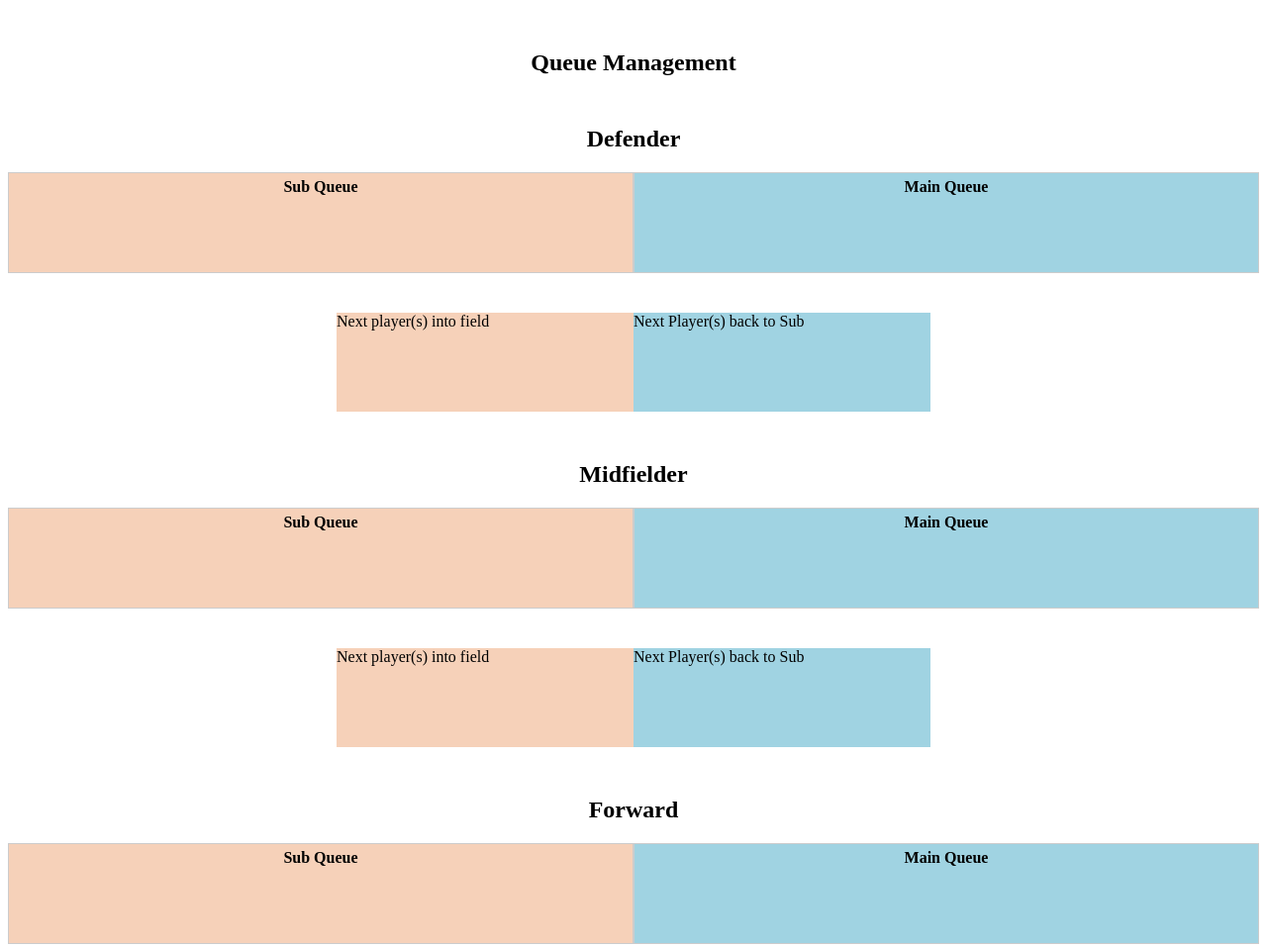
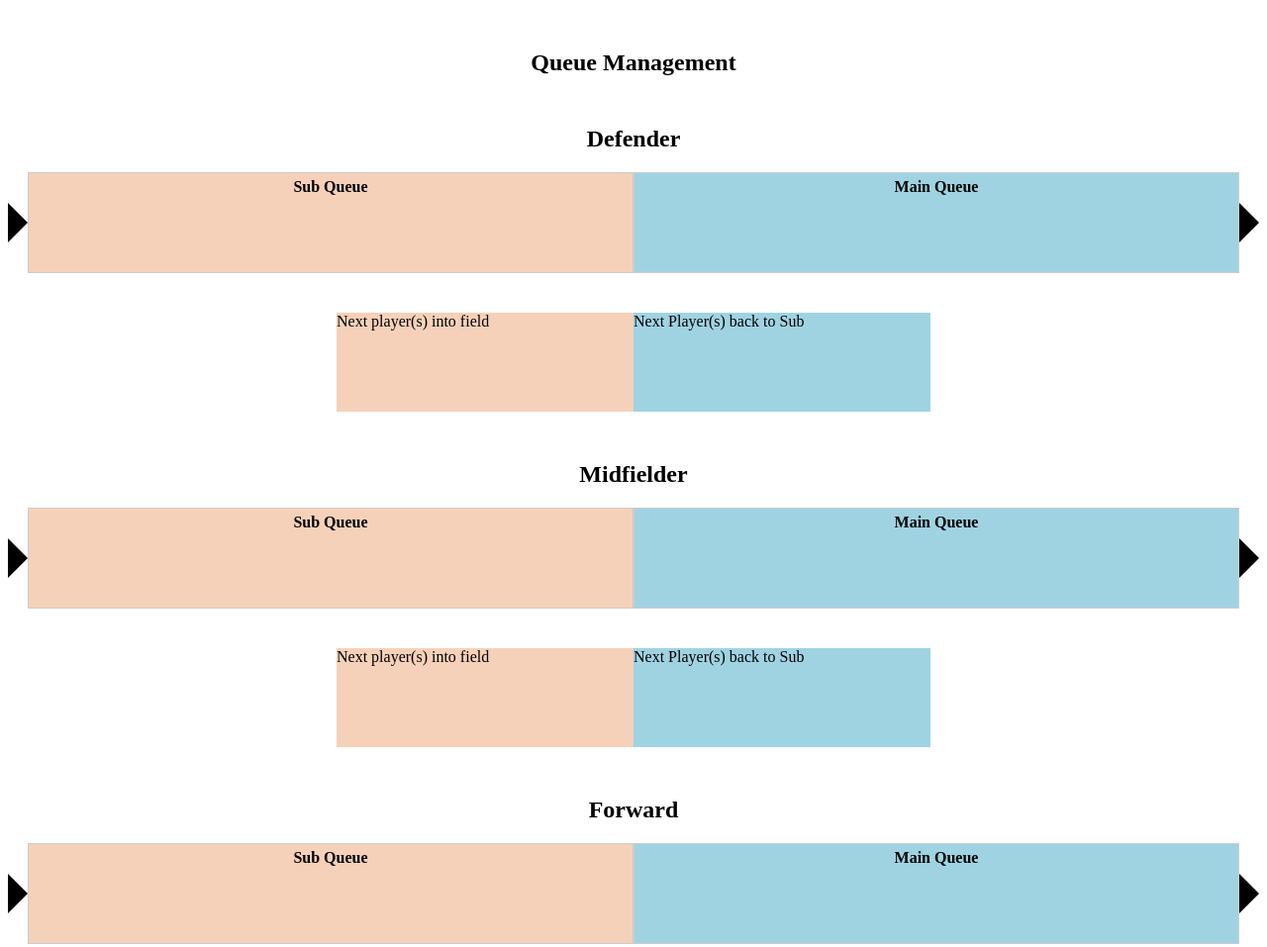
Before and after one commit to chaoqian/smurf-queue, a website: page index.html in a window 1280 px wide. Shown: the top 957 px of the page at 99% size. Drawn offline with Linux system fonts and the light colour scheme; a script that the page names is missing.

Commit message:
add arrow

```diff
--- a/index.html
+++ b/index.html
@@ -12,6 +12,7 @@
     <div class="container">
       <h2>Defender</h2>
       <div class="queue-wrapper">
+        <div class="shift-arrow"></div>
         <div class="queue sub-queue" id="subQueue">
           <div class="queue-label">Sub Queue</div>
           <div class="elements-wrapper" id="subQueueElements-D">
@@ -22,6 +23,7 @@
           <div class="elements-wrapper" id="mainQueueElements-D">
           </div>
         </div>
+        <div class="shift-arrow"></div>
       </div>
       <div id="shiftDisplayContainer">
         <div class="shift-section sub-queue" id="shiftToMainQueue">
@@ -38,6 +40,7 @@
     <div class="container">
       <h2>Midfielder</h2>
       <div class="queue-wrapper">
+        <div class="shift-arrow"></div>
         <div class="queue sub-queue" id="subQueue">
           <div class="queue-label">Sub Queue</div>
           <div class="elements-wrapper" id="subQueueElements-M">
@@ -48,6 +51,7 @@
           <div class="elements-wrapper" id="mainQueueElements-M">
           </div>
         </div>
+        <div class="shift-arrow"></div>
       </div>
       <div id="shiftDisplayContainer">
         <div class="shift-section sub-queue" id="shiftToMainQueue">
@@ -64,6 +68,7 @@
     <div class="container">
       <h2>Forward</h2>
       <div class="queue-wrapper">
+        <div class="shift-arrow"></div>
         <div class="queue sub-queue" id="subQueue">
           <div class="queue-label">Sub Queue</div>
           <div class="elements-wrapper" id="subQueueElements-F">
@@ -74,6 +79,7 @@
           <div class="elements-wrapper" id="mainQueueElements-F">
           </div>
         </div>
+        <div class="shift-arrow"></div>
       </div>
       <div id="shiftDisplayContainer">
         <div class="shift-section sub-queue" id="shiftToMainQueue">
--- a/style.css
+++ b/style.css
@@ -56,6 +56,17 @@ h1 {
   left: 0;
   right: 0;
   font-size: 16px;
+}
+
+.shift-arrow {
+  width: 0;
+  height: 0;
+  border-top: 20px solid transparent;
+  border-bottom: 20px solid transparent;
+  border-right: 20px solid #000;
+  transform: rotate(180deg);
+  top: 50%;
+  left: calc(50% + 50px);
 }
 
 .shift-label {
```
